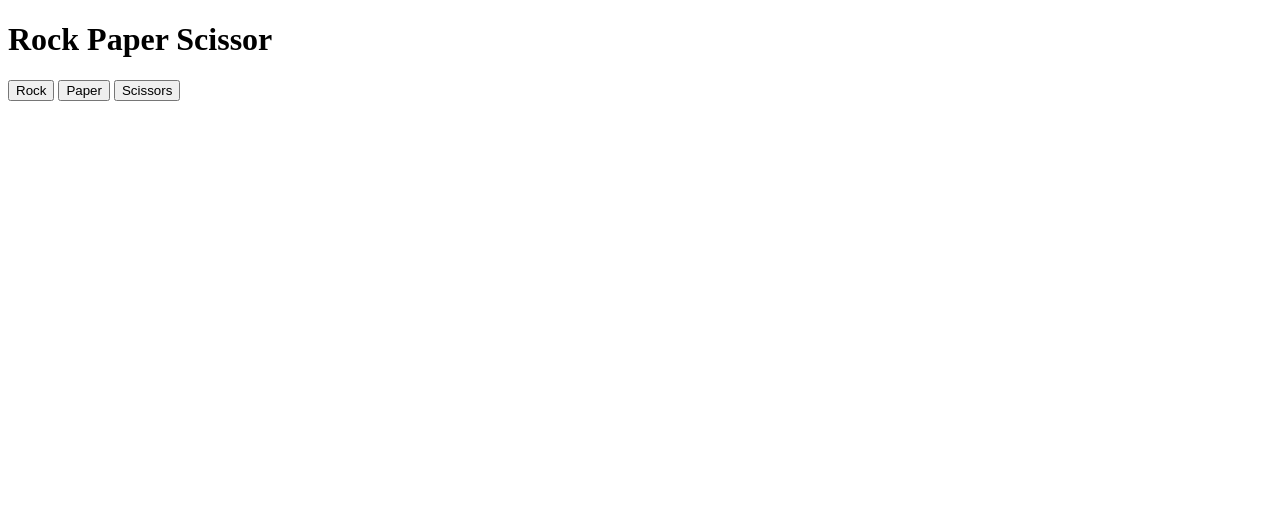
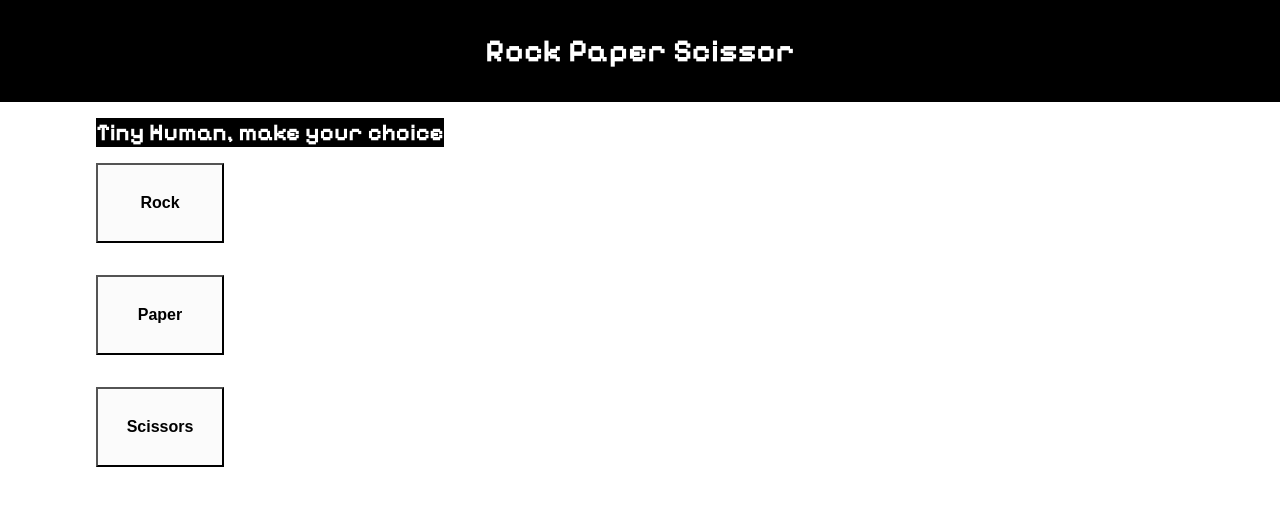
Before and after one commit to AnthonyAjjawi/rock-paper-scissors-revisited, a plain HTML site: page index.html in a window 1280 px wide. Drawn offline with Linux system fonts and the light colour scheme.

Commit message:
added styling to the sheet

```diff
--- a/index.html
+++ b/index.html
@@ -4,6 +4,9 @@
 <head>
     <meta charset="UTF-8">
     <meta name="viewport" content="width=device-width, initial-scale=1.0">
+    <link rel="preconnect" href="https://fonts.googleapis.com">
+    <link rel="preconnect" href="https://fonts.gstatic.com" crossorigin>
+    <link href="https://fonts.googleapis.com/css2?family=Pixelify+Sans:wght@400..700&display=swap" rel="stylesheet">
     <link rel="stylesheet" href="styles.css">
     <title>Rock | Paper | Scissors</title>
 </head>
@@ -13,11 +16,20 @@
         <h1>Rock Paper Scissor</h1>
     </header>
     <main>
-        <div class="game">
-            <button value="rock">Rock</button>
-            <button value="paper">Paper</button>
-            <button value="scissors">Scissors</button>
+        <div class="game__container">
+            <div class="make__choice__container">
+                <h2>Tiny Human, make your choice</h2>
+            </div>
+            <div class="game">
+                <div class="game__buttons">
+                    <button class="btn-1" value="rock">Rock</button>
+                    <button class="btn-2" value="paper">Paper</button>
+                    <button class="btn-3"value="scissors">Scissors</button>
+                </div>
+
+            </div>
         </div>
+
     </main>
 
     <script src="script.js"></script>
--- a/script.js
+++ b/script.js
@@ -138,7 +138,8 @@ function initUI() {
   computerText.classList.add("computerText");
   playerResults.classList.add("playerResults");
   computerResults.classList.add("computerResults");
-
+  displayResults.classList.add("displayResults");
+  score.classList.add("score");
 
 
 
--- a/styles.css
+++ b/styles.css
@@ -0,0 +1,50 @@
+* {
+    margin: 0;
+    padding: 0;
+    box-sizing: border-box;
+}
+
+body {
+    font-family: "Pixelify Sans", sans-serif;
+}
+
+header {
+    padding: 2rem;
+    background: #000;
+    color: #fff;
+    display: flex;
+    justify-content: center;
+    font-size: 1rem;
+}
+
+.game__container {
+    padding: 1rem;
+    width: 100%;
+    max-width: 1120px;
+    margin: 0 auto;
+    display: flex;
+    flex-direction: column;
+    align-items: flex-start;
+    gap: 1rem;
+}
+
+h2 {
+    color: #fff;
+    background: #000;
+}
+
+.game__buttons {
+    display: flex;
+    flex-direction: column;
+    gap: 2rem;
+}
+
+.btn-1, .btn-2,
+.btn-3 {
+    padding: 0.5rem 0.8rem;
+    width: 8rem;
+    height: 5rem;
+    background-color: rgba(225, 225, 225, 0.137);
+    font-size: 1rem;
+    font-weight: 800;
+}
```
